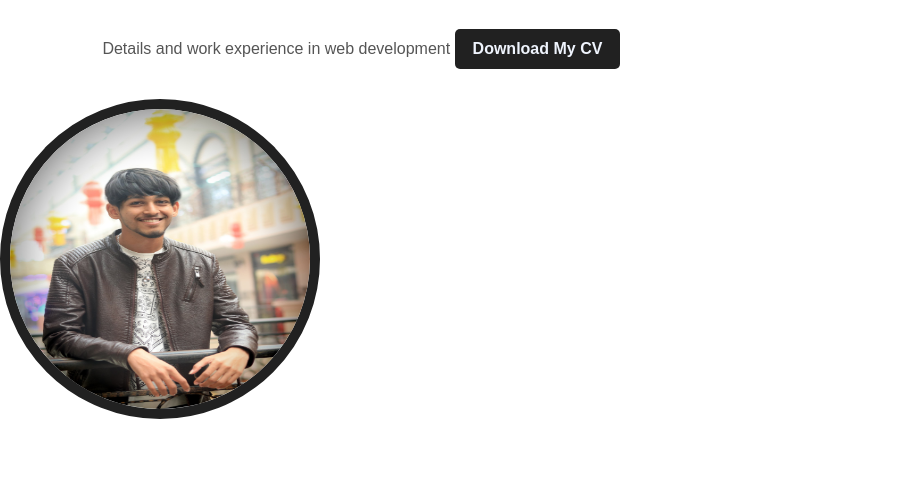
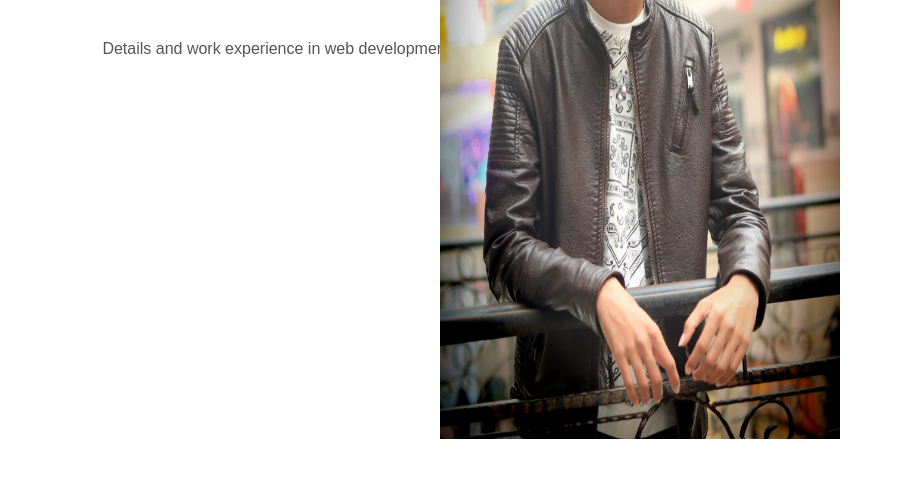
Before and after one commit to ToxicBoy999/sample, a plain HTML site: page index.html in a window 1280 px wide. Shown: the part 361-838 px from the top of the page, without its empty margins (0-903 px from the left). Drawn offline with Linux system fonts and the light colour scheme.

Commit message:
Update style.css

```diff
--- a/style.css
+++ b/style.css
@@ -65,12 +65,14 @@ span{
 width: 100%;
 height: 100vh;
 justify-content: center;
-align-items: start;
+align-items: center;
 }
 
 .images img{
-    height: 300px;
-    width: 300px;
-    border-radius: 50%;
-    border: 10px solid #212121;
+    height: 100%;
+    position: absolute;
+    left: 50%;
+    bottom: 0;
+    transform: translateX(-50%);
+    transition: bottom 1s,left 1s;
 }
```
